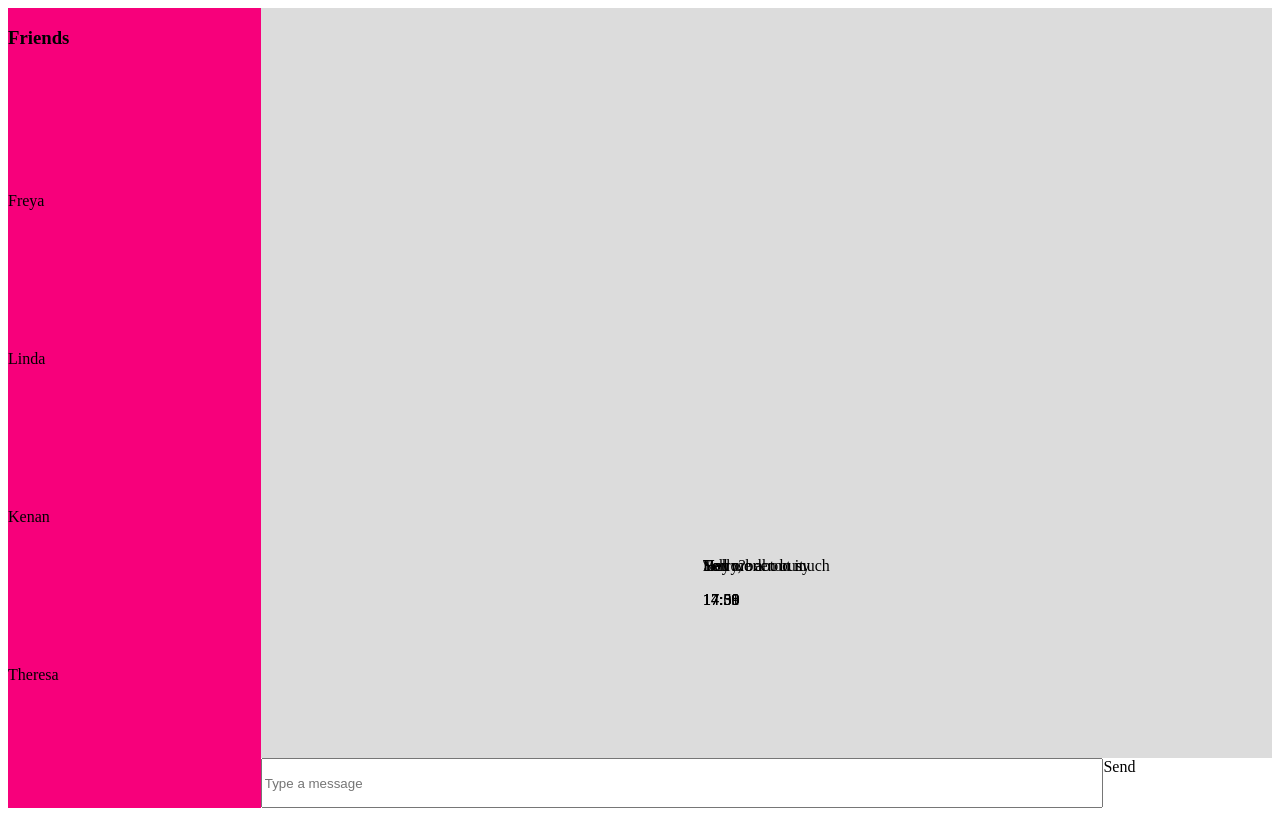
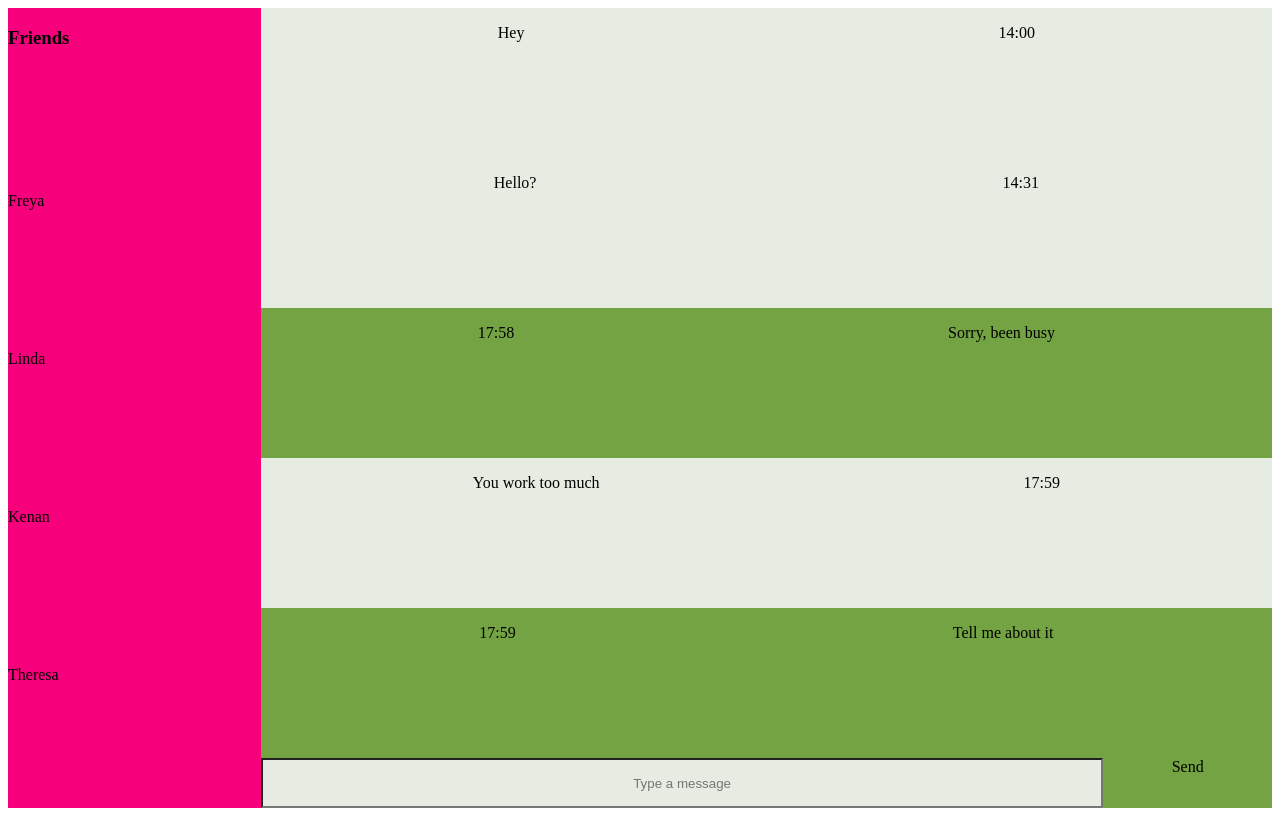
Before and after one commit to TawfiqKhattib/exercises, a plain HTML site: page GridChat/index.html in a window 1280 px wide. Drawn offline with Linux system fonts and the light colour scheme.

Commit message:
Grid Chat

```diff
--- a/GridChat/style.css
+++ b/GridChat/style.css
@@ -21,24 +21,39 @@
     background-color: gainsboro;
     /* grid-template-columns: 5fr 5fr;
     grid-template-rows: 3fr 3fr 3fr 3fr 3fr; */
-    /* grid-template-columns: 100px 100px;
-    grid-template-rows: 1fr 1fr 1fr 1fr 1fr; */
+    /* grid-template-columns: 100px 100px; */
+    /* grid-template-columns: 1fr 1fr; */
+    grid-template-rows: 1fr 1fr 1fr 1fr 1fr;
     /* grid-template-rows: 1fr 1fr 1fr 1fr; */
-    /* grid-template-areas: "l l" "l r" "r l" "l r" "r l"; */
-    grid-template-rows: auto auto auto;
+    grid-template-areas: "l l" "l r" "r l" "l r" "r l";
 }
 
 #input {
     grid-area: i;
     display: grid;
     grid-template-columns: 20fr 4fr;
-    grid-template-areas: "l r"
+    grid-template-areas: "l r";
+}
+
+.text-container {
+    display: grid;
+    grid-template-areas: "l r";
+}
+
+.time {
+    grid-area: r;
 }
 
 .left {
-    grid-area: l;
+    grid-template-areas: "l r";
+    background-color: rgb(231 236 226);
+    text-align: center;
+    text-justify: center;
 }
 
 .right {
-    grid-area: r;
+    grid-template-areas: "r l";
+    background-color: rgb(115, 163, 66);
+    text-align: center;
+    text-justify: center;
 }
```
Also changed, not shown: GridChat/index.html (+8 -8 lines).
